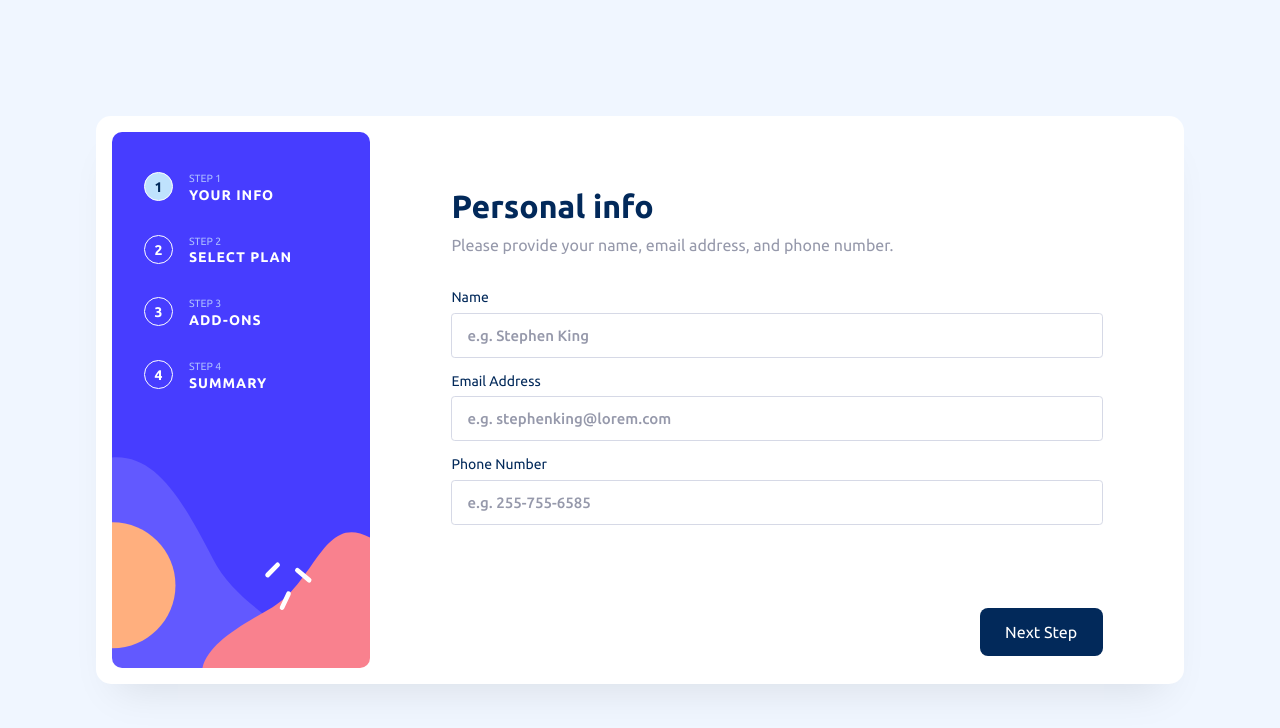
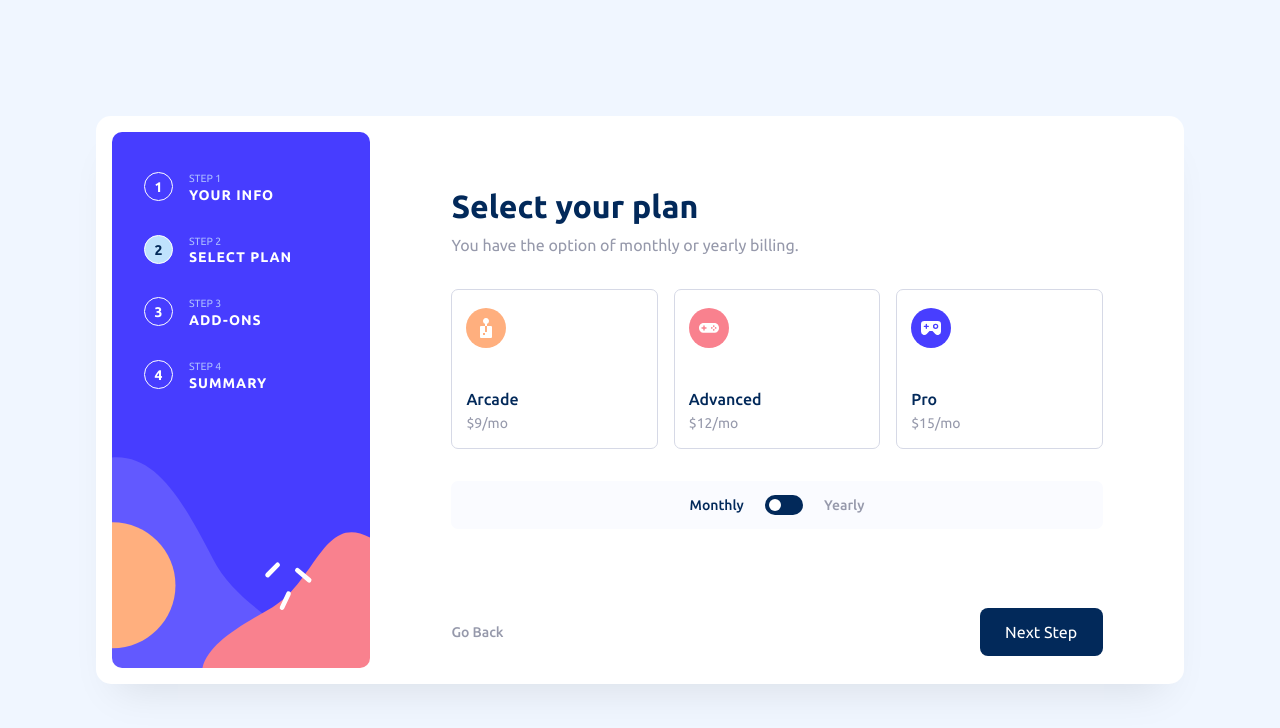
Before and after one commit to redstar504/multi-step-form-react, a React (Vite) app: page /plan in a window 1280 px wide. Before the commit this address led to /. Shown: the top 728 px of the page. Built offline with nearby package versions, Linux system fonts and the light colour scheme.

Commit message:
Refactoring into provider pattern

```diff
--- a/src/App.jsx
+++ b/src/App.jsx
@@ -1,54 +1,21 @@
 import Nav from './Nav.jsx'
-import steps from './steps.json'
 import { Route, Routes } from 'react-router-dom'
 import SelectPlanStep from './steps/SelectPlanStep.jsx'
 import AddonsStep from './steps/AddonsStep.jsx'
 import SummaryStep from './steps/SummaryStep.jsx'
 import InfoStep from './steps/InfoStep.jsx'
-import { useState } from 'react'
 import SuccessStep from './steps/SuccessStep.jsx'
 
 function App() {
-  const [currentStep, setCurrentStep] = useState(0)
-  const existingData = JSON.parse(sessionStorage.getItem('data'))
-  const lastStepCompleted = data => data?.completedStep >= 0 ? data.completedStep : -1;
-
   return (
     <>
-      <Nav steps={steps} currentStep={currentStep} lastStepCompleted={lastStepCompleted(existingData)} />
+      <Nav />
       <Routes>
-        <Route
-          index
-          element={<InfoStep
-            existingData={existingData}
-            updateNav={step => setCurrentStep(step)}
-          />}
-        />
-        <Route
-          path="/plan"
-          element={<SelectPlanStep
-            existingData={existingData}
-            updateNav={step => setCurrentStep(step)}
-          />}
-        />
-        <Route
-          path="/addons"
-          element={<AddonsStep
-            existingData={existingData}
-            updateNav={step => setCurrentStep(step)}
-          />}
-        />
-        <Route
-          path="/summary"
-          element={<SummaryStep
-            existingData={existingData}
-            updateNav={step => setCurrentStep(step)}
-          />}
-        />
-        <Route
-          path="/success"
-          element={<SuccessStep updateNav={step => setCurrentStep(step)} />}
-        />
+        <Route index element={<InfoStep />} />
+        <Route path="/plan" element={<SelectPlanStep />} />
+        <Route path="/addons" element={<AddonsStep />} />
+        <Route path="/summary" element={<SummaryStep />} />
+        <Route path="/success" element={<SuccessStep />} />
       </Routes>
     </>
   )
--- a/src/Nav.jsx
+++ b/src/Nav.jsx
@@ -1,11 +1,20 @@
 import NavItem from './NavItem.jsx'
+import { useLocation } from 'react-router-dom'
+import { useSubscription } from './context/SubscriptionProvider.jsx'
+import steps from './steps.json'
 
-export default function Nav({ steps, currentStep, lastStepCompleted}) {
+export default function Nav() {
+  const {getMaxStep} = useSubscription()
+  const location = useLocation()
+  const currentPath = location.pathname
+  const maxStep = getMaxStep()
+
   return (
     <ul id="nav">
-      {steps.map((step, i) => (
-        <NavItem key={i} isActive={currentStep === i} isEnabled={lastStepCompleted + 1 >= i} {...step} />
-      ))}
+      {steps.map((step, i) => {
+        const isEnabled = maxStep + 1 >= i;
+        return (<NavItem key={i} isActive={currentPath === step.path} isEnabled={isEnabled} {...step} />)
+      })}
     </ul>
   )
 }
--- a/src/NavItem.jsx
+++ b/src/NavItem.jsx
@@ -1,7 +1,7 @@
-export default function NavItem({ title, route, isActive, isEnabled }) {
+export default function NavItem({ title, path, isActive, isEnabled }) {
   return (
     <li className={isActive ? 'active' : ''}>
-      <a href={isEnabled ? route : null}><span>{title}</span></a>
+      <a href={isEnabled ? path : null}><span>{title}</span></a>
     </li>
   )
 }
--- /dev/null
+++ b/src/context/SubscriptionProvider.jsx
@@ -0,0 +1,30 @@
+import { useSessionData } from '../hooks/useSessionData.js'
+import { createContext, useContext, useState } from 'react'
+
+const SubscriptionContext = createContext()
+
+export function SubscriptionProvider({ children }) {
+  const [subscription, setSubscription, reset] = useSessionData()
+
+  const saveStep = (stepNumber, data) => setSubscription({
+    ...subscription, ...data, completedStep: Math.max(getMaxStep(), stepNumber) })
+
+  const hasAddons = ![
+    subscription?.largerStorageAddon,
+    subscription?.onlineServiceAddon,
+    subscription?.customProfileAddon,
+  ].every(addon => addon === false)
+
+  function getMaxStep() {
+    if (!subscription) return -1
+    return subscription.completedStep;
+  }
+
+  return (
+    <SubscriptionContext.Provider value={{saveStep, subscription, hasAddons, getMaxStep, reset}}>
+      {children}
+    </SubscriptionContext.Provider>
+  )
+}
+
+export const useSubscription = () => useContext(SubscriptionContext)
--- /dev/null
+++ b/src/hooks/useSessionData.js
@@ -0,0 +1,23 @@
+import { useEffect, useState } from 'react'
+
+const loadJSON = key => key && JSON.parse(sessionStorage.getItem(key))
+const saveJSON = (key, data) => sessionStorage.setItem(key, JSON.stringify(data))
+const clearJSON = (key) => sessionStorage.removeItem(key)
+
+export const useSessionData = () => {
+  const [data, setData] = useState(loadJSON('data'));
+
+  useEffect(() => {
+    if (!data) {
+      return
+    }
+    saveJSON('data', data)
+  }, [data])
+
+  const reset = () => {
+    setData("")
+    clearJSON('data')
+  }
+
+  return [data, setData, reset]
+}
--- a/src/main.jsx
+++ b/src/main.jsx
@@ -3,11 +3,14 @@ import ReactDOM from 'react-dom/client'
 import App from './App.jsx'
 import './styles/screen.css'
 import { BrowserRouter } from 'react-router-dom'
+import { SubscriptionProvider } from './context/SubscriptionProvider.jsx'
 
 ReactDOM.createRoot(document.getElementById('root')).render(
   <React.StrictMode>
     <BrowserRouter>
-      <App />
+      <SubscriptionProvider>
+        <App />
+      </SubscriptionProvider>
     </BrowserRouter>
   </React.StrictMode>
 )
--- a/src/steps/AddonsStep.jsx
+++ b/src/steps/AddonsStep.jsx
@@ -2,10 +2,13 @@ import '../styles/addons.css'
 import FormButtons from './FormButtons.jsx'
 import { useForm } from 'react-hook-form'
 import { useNavigate } from 'react-router-dom'
-import { useEffect } from 'react'
+import { useEffect, useState } from 'react'
+import { useSessionData } from '../hooks/useSessionData.js'
+import { useSubscription } from '../context/SubscriptionProvider.jsx'
 
 export default function AddonsStep({updateNav}) {
-  const existingData = JSON.parse(sessionStorage.getItem("data"))
+  const {saveStep, subscription} = useSubscription()
+  const [isCompleted, setIsCompleted] = useState(false)
   const navigate = useNavigate()
   const isUnauthorized = data => !data || data.completedStep < 1;
   const {
@@ -13,35 +16,31 @@ export default function AddonsStep({updateNav}) {
     handleSubmit
   } = useForm({
     defaultValues: {
-      largerStorageAddon: existingData?.largerStorageAddon,
-      onlineServiceAddon: existingData?.onlineServiceAddon,
-      customProfileAddon: existingData?.customProfileAddon,
+      largerStorageAddon: subscription?.largerStorageAddon,
+      onlineServiceAddon: subscription?.onlineServiceAddon,
+      customProfileAddon: subscription?.customProfileAddon,
     }
   })
 
-  useEffect(() => {
+  /*useEffect(() => {
     if (isUnauthorized(existingData)) {
       navigate("/plan")
     }
-  }, [existingData, navigate])
+  }, [existingData, navigate])*/
+
+  /*if (isUnauthorized(existingData)) {
+    return null;
+  }*/
 
   useEffect(() => {
-    updateNav(2)
-  }, [updateNav])
-
-  if (isUnauthorized(existingData)) {
-    return null;
-  }
+    if (!isCompleted) return
+    // navigate to next step on completion
+    navigate("/summary")
+  }, [navigate, isCompleted])
 
   const onSubmit = data => {
-    // save data
-    const existingData = JSON.parse(sessionStorage.getItem('data'))
-    const mergedData = {completedStep: 2, ...existingData, ...data};
-    mergedData.completedStep = mergedData.completedStep > 2 ? mergedData.completedStep : 2;
-    sessionStorage.setItem("data", JSON.stringify(mergedData))
-
-    // navigate to next step
-    navigate("/summary")
+    saveStep(2, data)
+    setIsCompleted(true)
   }
 
   return (
--- a/src/steps/InfoStep.jsx
+++ b/src/steps/InfoStep.jsx
@@ -2,13 +2,12 @@ import { useForm } from 'react-hook-form'
 import FormButtons from './FormButtons.jsx'
 import { useNavigate } from 'react-router-dom'
 import { useEffect, useState } from 'react'
-
-const loadJSON = key => key && JSON.parse(sessionStorage.getItem(key))
-const saveJSON = (key, data) => sessionStorage.setItem(key, JSON.stringify(data))
-
+import { useSubscription } from '../context/SubscriptionProvider.jsx'
 
 export default function InfoStep({updateNav}) {
-  const existingData = JSON.parse(sessionStorage.getItem("data"))
+  const { saveStep, subscription } = useSubscription()
+  const [isCompleted, setIsCompleted] = useState(false)
+  const navigate = useNavigate()
 
   const {
     register,
@@ -16,27 +15,21 @@ export default function InfoStep({updateNav}) {
     formState: { errors }
   } = useForm({
     defaultValues: {
-      fullName: existingData?.fullName,
-      emailAddress: existingData?.emailAddress,
-      phoneNumber: existingData?.phoneNumber,
+      fullName: subscription?.fullName,
+      emailAddress: subscription?.emailAddress,
+      phoneNumber: subscription?.phoneNumber,
     }
   })
 
   useEffect(() => {
-    updateNav(0)
-  }, [updateNav])
+    if (!isCompleted) return
+    // navigate to next step on completion
+    navigate('/plan')
+  }, [isCompleted, navigate])
 
-  const navigate = useNavigate()
-
-  const onSubmit = (data) => {
-    // save data
-    const existingData = JSON.parse(sessionStorage.getItem('data'))
-    const mergedData = {...existingData, ...data};
-    mergedData.completedStep = mergedData.completedStep > 0 ? mergedData.completedStep : 0;
-    sessionStorage.setItem("data", JSON.stringify(mergedData))
-
-    // navigate to next step
-    navigate("/plan")
+  const onSubmit = data => {
+    saveStep(0, data)
+    setIsCompleted(true)
   }
 
   return (
--- a/src/steps/SelectPlanStep.jsx
+++ b/src/steps/SelectPlanStep.jsx
@@ -2,11 +2,14 @@ import '../styles/plan.css'
 import FormButtons from './FormButtons.jsx'
 import { useForm } from 'react-hook-form'
 import { useNavigate } from 'react-router-dom'
-import { useEffect } from 'react'
+import { useEffect, useState } from 'react'
 import pricing from '../pricing.json'
+import { useSessionData } from '../hooks/useSessionData.js'
+import { useSubscription } from '../context/SubscriptionProvider.jsx'
 
 export default function SelectPlanStep({ updateNav }) {
-  const existingData = JSON.parse(sessionStorage.getItem('data'))
+  const {saveStep, subscription} = useSubscription()
+  const [isCompleted, setIsCompleted] = useState(false)
   const navigate = useNavigate()
   const isUnauthorized = data => !data;
 
@@ -17,29 +20,26 @@ export default function SelectPlanStep({ updateNav }) {
     formState: { errors }
   } = useForm({
     defaultValues: {
-      yearlyTerm: existingData?.yearlyTerm,
-      selectedPlan: existingData?.selectedPlan
+      yearlyTerm: subscription?.yearlyTerm,
+      selectedPlan: subscription?.selectedPlan
     }
   })
 
-  useEffect(() => {
-    updateNav(1)
-  }, [updateNav])
+  /*useEffect(() => {
+    if (isUnauthorized(data)) {
+      navigate("/")
+    }
+  }, [navigate, data])*/
 
   useEffect(() => {
-    if (isUnauthorized(existingData)) {
-      navigate("/")
-    }
-  }, [navigate, existingData])
+    if (!isCompleted) return
+    // nav to next step on completion
+    navigate("/addons")
+  }, [navigate, isCompleted])
 
   const onSubmit = data => {
-    // save data
-    const existingData = JSON.parse(sessionStorage.getItem('data'))
-    const mergedData = { ...existingData, ...data }
-    mergedData.completedStep = mergedData.completedStep > 1 ? mergedData.completedStep : 1;
-    sessionStorage.setItem('data', JSON.stringify(mergedData))
-    // navigate to next step
-    navigate('/addons')
+    saveStep(1, data)
+    setIsCompleted(true)
   }
 
   const yearlyTerm = watch('yearlyTerm')
--- a/src/steps/SuccessStep.jsx
+++ b/src/steps/SuccessStep.jsx
@@ -1,14 +1,13 @@
 import '../styles/success.css'
 import { useEffect } from 'react'
+import { useSubscription } from '../context/SubscriptionProvider.jsx'
 
-function SuccessStep({updateNav}) {
-  useEffect(() => {
-    updateNav(4)
-  }, [updateNav])
+function SuccessStep() {
+  const { reset } = useSubscription()
 
   useEffect(() => {
-    sessionStorage.clear()
-  })
+    reset()
+  }, [])
 
   return (
     <section className="card" id="successCard">
--- a/src/steps/SummaryStep.jsx
+++ b/src/steps/SummaryStep.jsx
@@ -1,35 +1,27 @@
 import '../styles/summary.css'
 import FormButtons from './FormButtons.jsx'
 import { useNavigate } from 'react-router-dom'
-import { useEffect, useLayoutEffect } from 'react'
+import { useEffect } from 'react'
 import { capitalize } from '../lib/helpers.js'
+import { useSubscription } from '../context/SubscriptionProvider.jsx'
 
 export default function SummaryStep({updateNav}) {
-  const existingData = JSON.parse(sessionStorage.getItem("data"))
+  const { subscription, hasAddons } = useSubscription()
+  console.log('has addons', hasAddons)
   const navigate = useNavigate()
   const isUnauthorized = data => !data || data.completedStep < 2
 
   useEffect(() => {
-    updateNav(3)
-  }, [updateNav])
-
-  useEffect(() => {
-    if (isUnauthorized(existingData)) {
+    if (isUnauthorized(subscription)) {
       return navigate('/addons')
     }
-  }, [navigate, existingData])
+  }, [navigate, subscription])
 
   const handleSubmit = () => {
     navigate("/success")
   }
 
-  const hasAddons = existingData => ![
-    existingData?.largerStorageAddon,
-    existingData?.onlineServiceAddon,
-    existingData?.onlineServiceAddon,
-  ].every(addon => addon === false)
-
-  if (isUnauthorized(existingData)) {
+  if (isUnauthorized(subscription)) {
     return null;
   }
 
@@ -39,27 +31,29 @@ export default function SummaryStep({updateNav}) {
         <h1>Finishing up</h1>
         <p>Double check everything looks okay before confirming.</p>
 
-        <ul id="planTotals" className={hasAddons(existingData) ? 'withAddons' : ''}>
+        <ul id="planTotals" className={hasAddons ? 'withAddons' : ''}>
           <li id="heading">
             <div>
-              <h2>{capitalize(existingData?.selectedPlan)} ({existingData?.yearlyTerm ? 'Annual' : 'Monthly'})</h2>
+              <h2>
+                {`${capitalize(subscription.selectedPlan)}
+                (${subscription.yearlyTerm ? 'Annual' : 'Monthly'})`}</h2>
               <a href="/plan">Change</a>
             </div>
             <strong>$9/mo</strong>
           </li>
-          {existingData?.onlineServiceAddon && (
+          {subscription.onlineServiceAddon && (
             <li>
               <span>Online service</span>
               <span>+$1/mo</span>
             </li>
           )}
-          {existingData?.largerStorageAddon && (
+          {subscription.largerStorageAddon && (
             <li>
               <span>Larger storage</span>
               <span>+$2/mo</span>
             </li>
           )}
-          {existingData?.customProfileAddon && (
+          {subscription.customProfileAddon && (
             <li>
               <span>Customizable profile</span>
               <span>+$2/mo</span>
```
Also changed, not shown: src/steps.json (+4 -4 lines).
